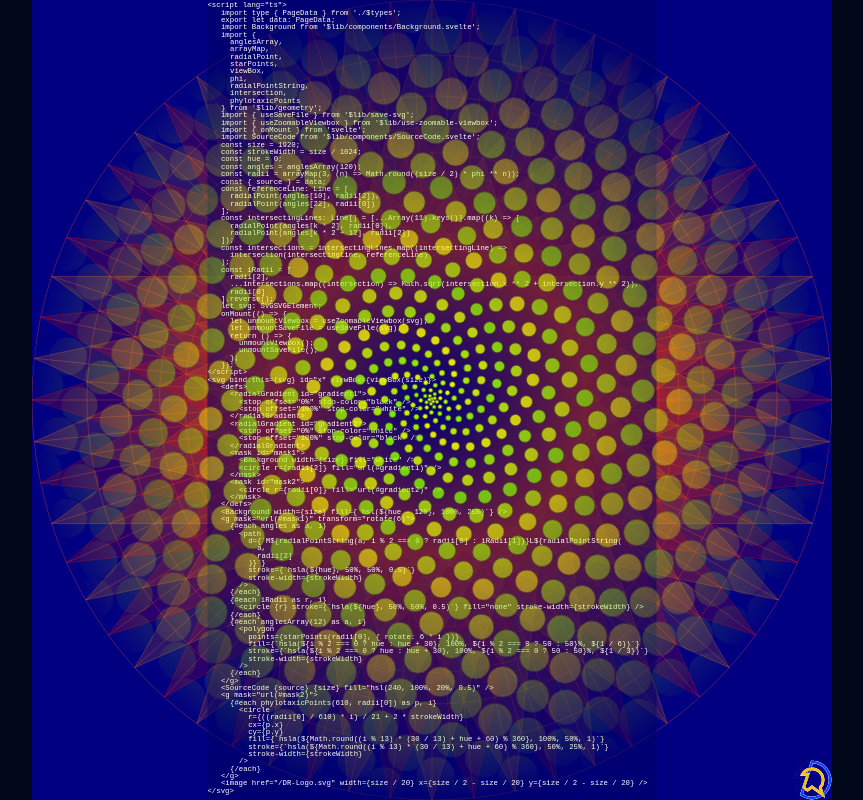
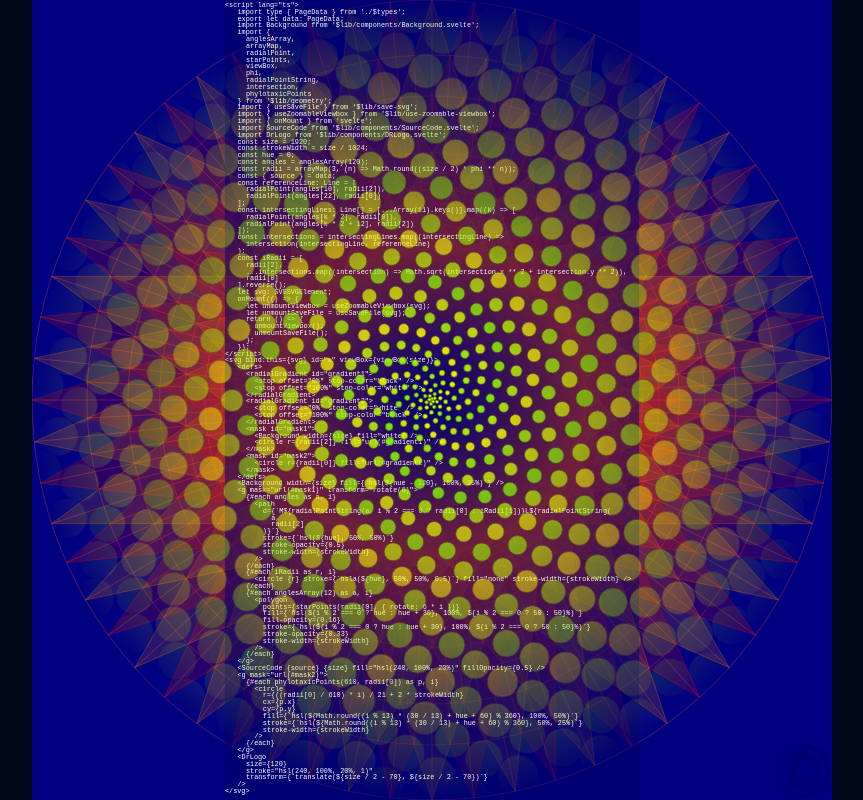
Before and after one commit to dopplerreflect/starts-with-a, a SvelteKit app: page /x in a window 1280 px wide. Shown: the whole page, without its empty margins (208-1071 px from the left). Built offline with nearby package versions, Linux system fonts and the light colour scheme.

Commit message:
swap hsla for hsl and add use stroke-opacity

```diff
--- a/src/lib/components/DRLogo.svelte
+++ b/src/lib/components/DRLogo.svelte
@@ -1,7 +1,8 @@
 <script lang="ts">
 	import { phi, anglesArray, radialPointString, starPoints } from '$lib/geometry';
 	export let size = 128;
-	export let stroke = 'hsla(45, 100%, 100%, 0.25)';
+	export let stroke = 'hsl(45, 100%, 100%';
+	export let strokeOpacity = 0.5;
 	export let transform = '';
 	const angles = anglesArray(30);
 	const radii = [...Array(4).keys()].map((k) => (size / 2) * phi ** k);
@@ -42,9 +43,9 @@
 </script>
 
 <g id="DRLogo" {transform}>
-	<path d={dPath} {stroke} fill="none" stroke-width={strokeWidth} />
-	<path d={rPath} {stroke} fill="none" stroke-width={strokeWidth} />
-	<g id="guide" {stroke} stroke-width={strokeWidth * phi ** 4}>
+	<path d={dPath} {stroke} stroke-opacity={strokeOpacity} fill="none" stroke-width={strokeWidth} />
+	<path d={rPath} {stroke} stroke-opacity={strokeOpacity} fill="none" stroke-width={strokeWidth} />
+	<g id="guide" {stroke} stroke-opacity={strokeOpacity} stroke-width={strokeWidth * phi ** 4}>
 		{#each radii as r, i}
 			<circle {r} fill="none" />
 		{/each}
--- a/src/lib/components/SourceCode.svelte
+++ b/src/lib/components/SourceCode.svelte
@@ -4,7 +4,8 @@
 	export let size: number;
 	export let source: string;
 	export let color: string = 'white';
-	export let fill: string = 'hsl(0, 0%, 0%, 0.5)';
+	export let fill: string = 'hsl(0, 0%, 0%)';
+	export let fillOpacity: number = 1;
 
 	const sourceLines: { leadingSpaces: number; text: string }[] = source.split(/\n/).map((text) => {
 		const match = text.match(/(^[ ]+)/);
@@ -25,6 +26,7 @@
 			-textBlockWidth / 2
 		}Z`}
 		{fill}
+		fill-opacity={fillOpacity}
 	/>
 	<text font-family="monospace" x={-size / 2} y={-size / 2} fill={color} font-size={fontSize}>
 		{#each sourceLines as line}
--- a/src/routes/x/+page.svelte
+++ b/src/routes/x/+page.svelte
@@ -18,6 +18,7 @@
 	import { useZoomableViewbox } from '$lib/use-zoomable-viewbox';
 	import { onMount } from 'svelte';
 	import SourceCode from '$lib/components/SourceCode.svelte';
+	import DrLogo from '$lib/components/DRLogo.svelte';
 
 	const size = 1920;
 	const strokeWidth = size / 1024;
@@ -79,7 +80,8 @@
 					a,
 					radii[2]
 				)}`}
-				stroke={`hsla(${hue}, 50%, 50%, 0.5)`}
+				stroke={`hsl(${hue}, 50%, 50%)`}
+				stroke-opacity={0.5}
 				stroke-width={strokeWidth}
 			/>
 		{/each}
@@ -89,24 +91,30 @@
 		{#each anglesArray(12) as a, i}
 			<polygon
 				points={starPoints(radii[0], { rotate: 6 * i })}
-				fill={`hsla(${i % 2 === 0 ? hue : hue + 30}, 100%, ${i % 2 === 0 ? 50 : 50}%, ${1 / 6})`}
-				stroke={`hsla(${i % 2 === 0 ? hue : hue + 30}, 100%, ${i % 2 === 0 ? 50 : 50}%, ${1 / 3})`}
+				fill={`hsl(${i % 2 === 0 ? hue : hue + 30}, 100%, ${i % 2 === 0 ? 50 : 50}%)`}
+				fill-opacity={0.16}
+				stroke={`hsl(${i % 2 === 0 ? hue : hue + 30}, 100%, ${i % 2 === 0 ? 50 : 50}%)`}
+				stroke-opacity={0.33}
 				stroke-width={strokeWidth}
 			/>
 		{/each}
 	</g>
-	<SourceCode {source} {size} fill="hsl(240, 100%, 20%, 0.5)" />
+	<SourceCode {source} {size} fill="hsl(240, 100%, 20%)" fillOpacity={0.5} />
 	<g mask="url(#mask2)">
 		{#each phylotaxicPoints(610, radii[0]) as p, i}
 			<circle
 				r={((radii[0] / 610) * i) / 21 + 2 * strokeWidth}
 				cx={p.x}
 				cy={p.y}
-				fill={`hsla(${Math.round((i % 13) * (30 / 13) + hue + 60) % 360}, 100%, 50%, 1)`}
-				stroke={`hsla(${Math.round((i % 13) * (30 / 13) + hue + 60) % 360}, 50%, 25%, 1)`}
+				fill={`hsl(${Math.round((i % 13) * (30 / 13) + hue + 60) % 360}, 100%, 50%)`}
+				stroke={`hsl(${Math.round((i % 13) * (30 / 13) + hue + 60) % 360}, 50%, 25%)`}
 				stroke-width={strokeWidth}
 			/>
 		{/each}
 	</g>
-	<image href="/DR-Logo.svg" width={size / 20} x={size / 2 - size / 20} y={size / 2 - size / 20} />
+	<DrLogo
+		size={120}
+		stroke="hsl(240, 100%, 20%, 1)"
+		transform={`translate(${size / 2 - 70}, ${size / 2 - 70})`}
+	/>
 </svg>
```
